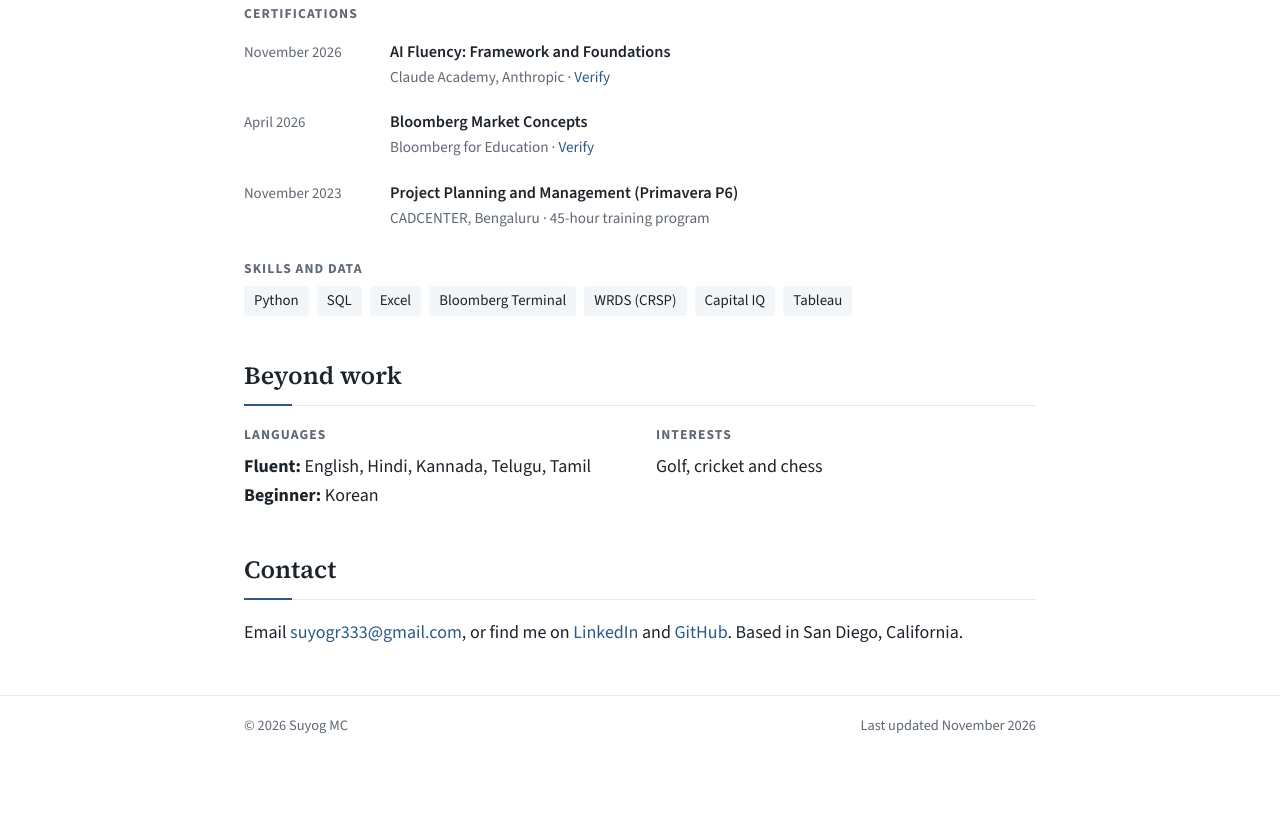
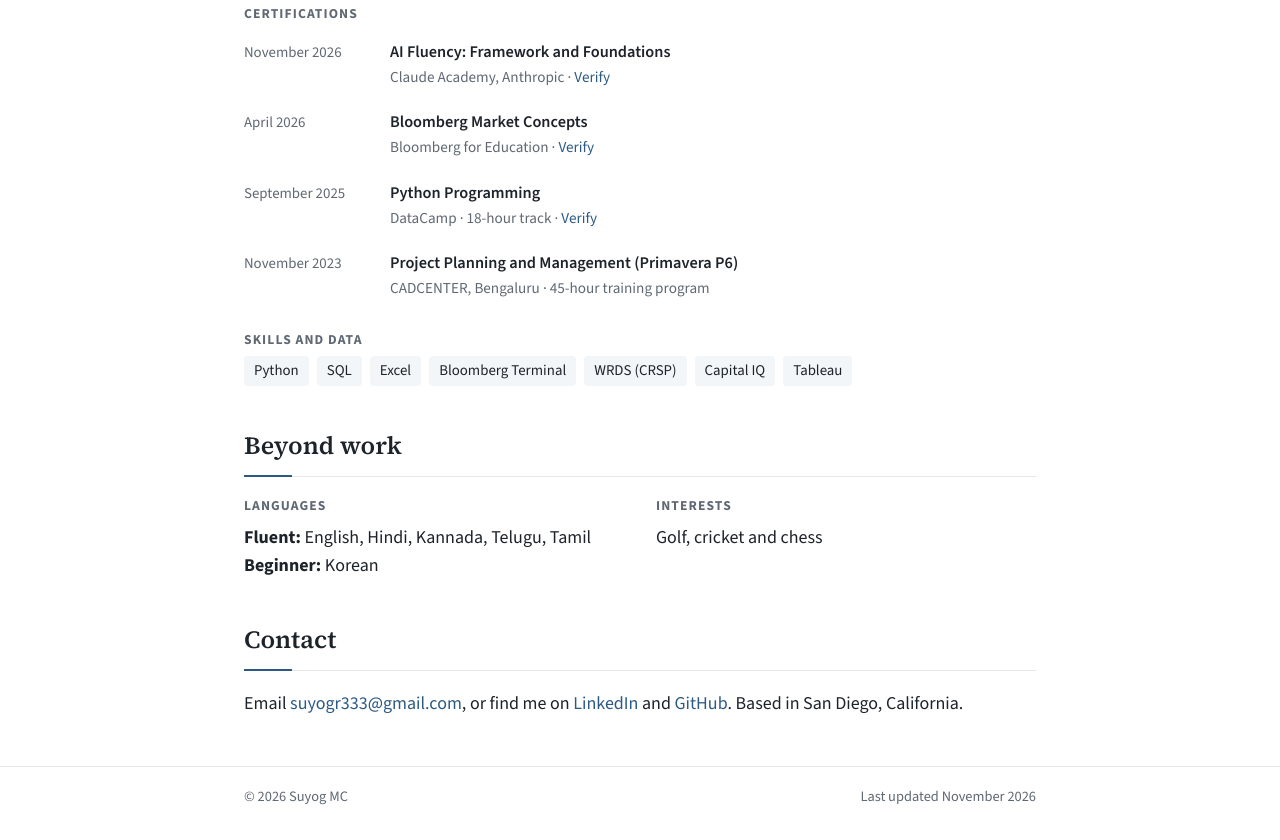
Before and after one commit to suyogmc333/suyogmc333.github.io, a plain HTML site: page index.html in a window 1280 px wide. Shown: the part 4078-4918 px from the top of the page. Before the commit the page ends 4847 px from the top, so only its background shows below. Drawn offline with nearby package versions, Linux system fonts and the light colour scheme.

Commit message:
Add DataCamp certificate

```diff
--- a/index.html
+++ b/index.html
@@ -147,6 +147,7 @@
     <h3 class="sub">Certifications</h3>
     <div class="cv-row"><span class="when">November 2026</span><div><h3>AI Fluency: Framework and Foundations</h3><p class="org">Claude Academy, Anthropic · <a href="https://academy.claude.com/verify/12e2d61b091cbef04e90505a4654c4b0">Verify</a></p></div></div>
     <div class="cv-row"><span class="when">April 2026</span><div><h3>Bloomberg Market Concepts</h3><p class="org">Bloomberg for Education · <a href="https://portal.bloombergforeducation.com/certificates/pGGdzAM1WZdEnH4XAJesu8HA">Verify</a></p></div></div>
+    <div class="cv-row"><span class="when">September 2025</span><div><h3>Python Programming</h3><p class="org">DataCamp · 18-hour track · <a href="https://www.datacamp.com/completed/statement-of-accomplishment/track/f2218a5eaa8f68269bfab9167956a35afdd7b692">Verify</a></p></div></div>
     <div class="cv-row"><span class="when">November 2023</span><div><h3>Project Planning and Management (Primavera P6)</h3><p class="org">CADCENTER, Bengaluru · 45-hour training program</p></div></div>
 
     <h3 class="sub">Skills and data</h3>
```
